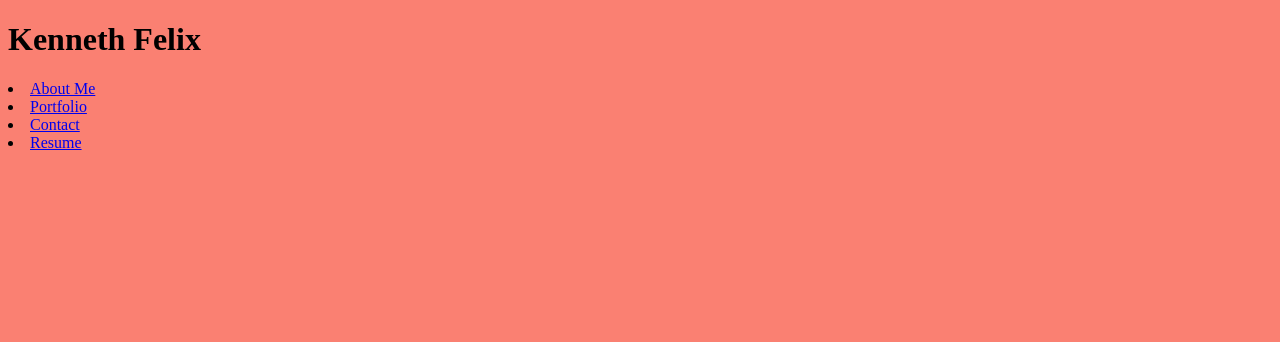
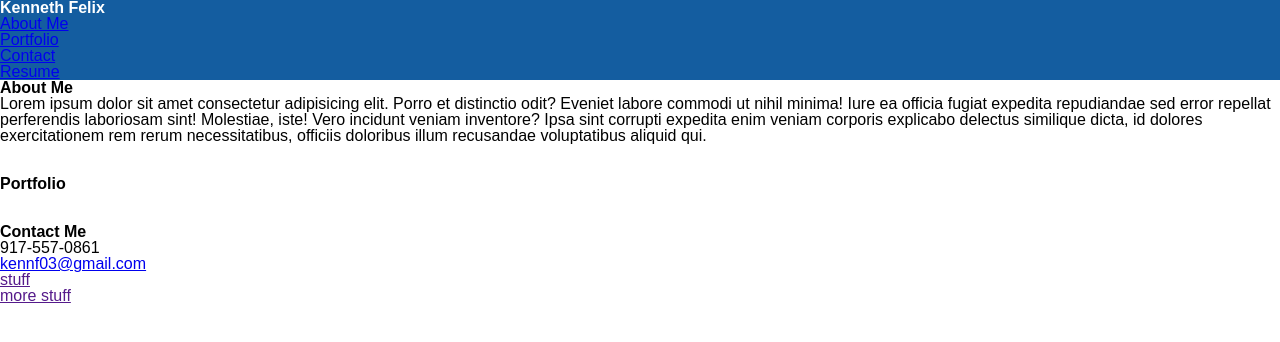
Before and after one commit to axumdzn/my_profolio, a plain HTML site: page intex.html in a window 1280 px wide. Drawn offline with Linux system fonts and the light colour scheme.

Commit message:
finished with basic html

```diff
--- /dev/null
+++ b/assets/css/reset.css
@@ -0,0 +1,41 @@
+* {
+    margin: 0;
+    padding: 0;
+    box-sizing: border-box;
+  }
+
+  html {
+    height: 100%;
+  }
+
+  body {
+    min-height: 100%;
+    line-height: 1;
+    font-family: sans-serif;
+  }
+
+  h1,
+  h2,
+  h3,
+  h4,
+  h5,
+  h6 {
+    font-size: 100%;
+  }
+
+  input,
+  select,
+  option,
+  optgroup,
+  textarea,
+  button,
+  pre,
+  code {
+    font-size: 100%;
+    font-family: inherit;
+  }
+
+  ol,
+  ul {
+    list-style: none;
+  }
--- a/assets/css/style.css
+++ b/assets/css/style.css
@@ -1,3 +1,5 @@
-body {
-    background: salmon;
+
+header {
+    background: #145DA0;
+    color: white;
 }
--- a/intex.html
+++ b/intex.html
@@ -5,17 +5,45 @@
     <meta http-equiv="X-UA-Compatible" content="IE=edge">
     <meta name="viewport" content="width=device-width, initial-scale=1.0">
     <title>Ken's Portfolio</title>
+    <link rel="stylesheet" href="./assets/css/reset.css">
     <link rel="stylesheet" href="./assets/css/style.css">
 </head>
 <body>
     <header>
         <h1>Kenneth Felix</h1>
         <nav>
-            <li><a href="https://github.com/axumdzn">About Me</a></li>
-            <li><a href="#">Portfolio</a></li>
-            <li><a href="mailto: kennf03@gmail.com">Contact</a></li>
-            <li><a href="#">Resume</a></li>
+            <ul>
+                <li><a href="#about_me">About Me</a></li>
+                <li><a href="#portfolio">Portfolio</a></li>
+                <li><a href="#contact">Contact</a></li>
+                <li><a href="#">Resume</a></li>
+            </ul>
         </nav>
     </header>
+    <figure></figure>
+    <main>
+        <section id="about_me">
+            <h2>About Me</h2>
+            <p> Lorem ipsum dolor sit amet consectetur adipisicing elit. Porro et distinctio odit? Eveniet labore commodi ut nihil minima! Iure ea officia fugiat expedita repudiandae sed error repellat perferendis laboriosam sint!
+            Molestiae, iste! Vero incidunt veniam inventore? Ipsa sint corrupti expedita enim veniam corporis explicabo delectus similique dicta, id dolores exercitationem rem rerum necessitatibus, officiis doloribus illum recusandae voluptatibus aliquid qui.</p>
+        </section>
+        <br><br>
+        <section id="portfolio">
+            <h2>Portfolio</h2>
+            <section class ="project">
+
+            </section>
+        </section>
+        <br><br>
+        <section id="contact">
+            <h2>Contact Me</h2>
+            <ul>
+                <li>917-557-0861</li>
+                <li><a href="mailto: kennf03@gmail.com">kennf03@gmail.com</a></li>
+                <li><a href="">stuff</a></li>
+                <li><a href="">more stuff</a></li>
+            </ul>
+        </section>
+    </main>
 </body>
 </html>
```
